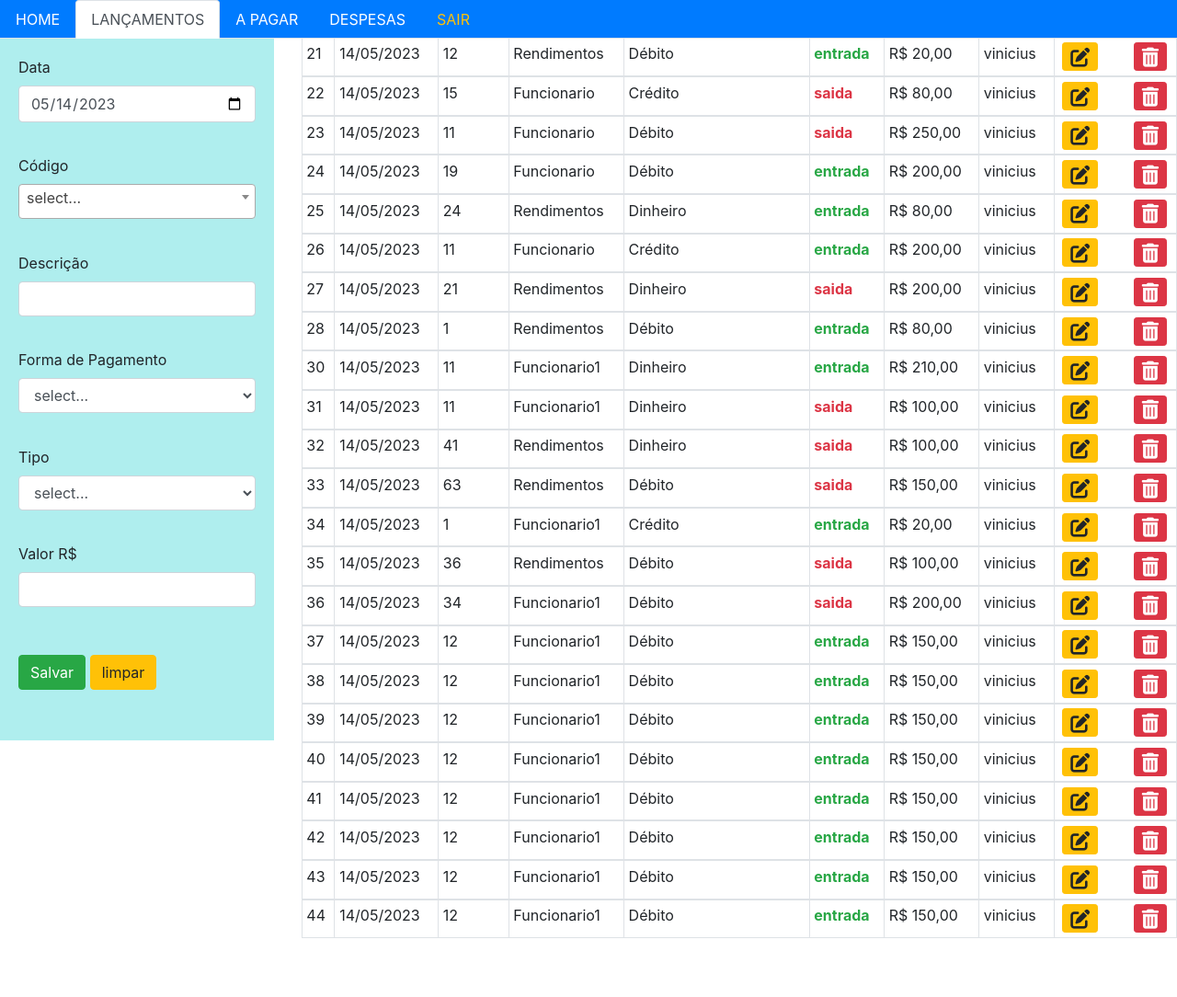
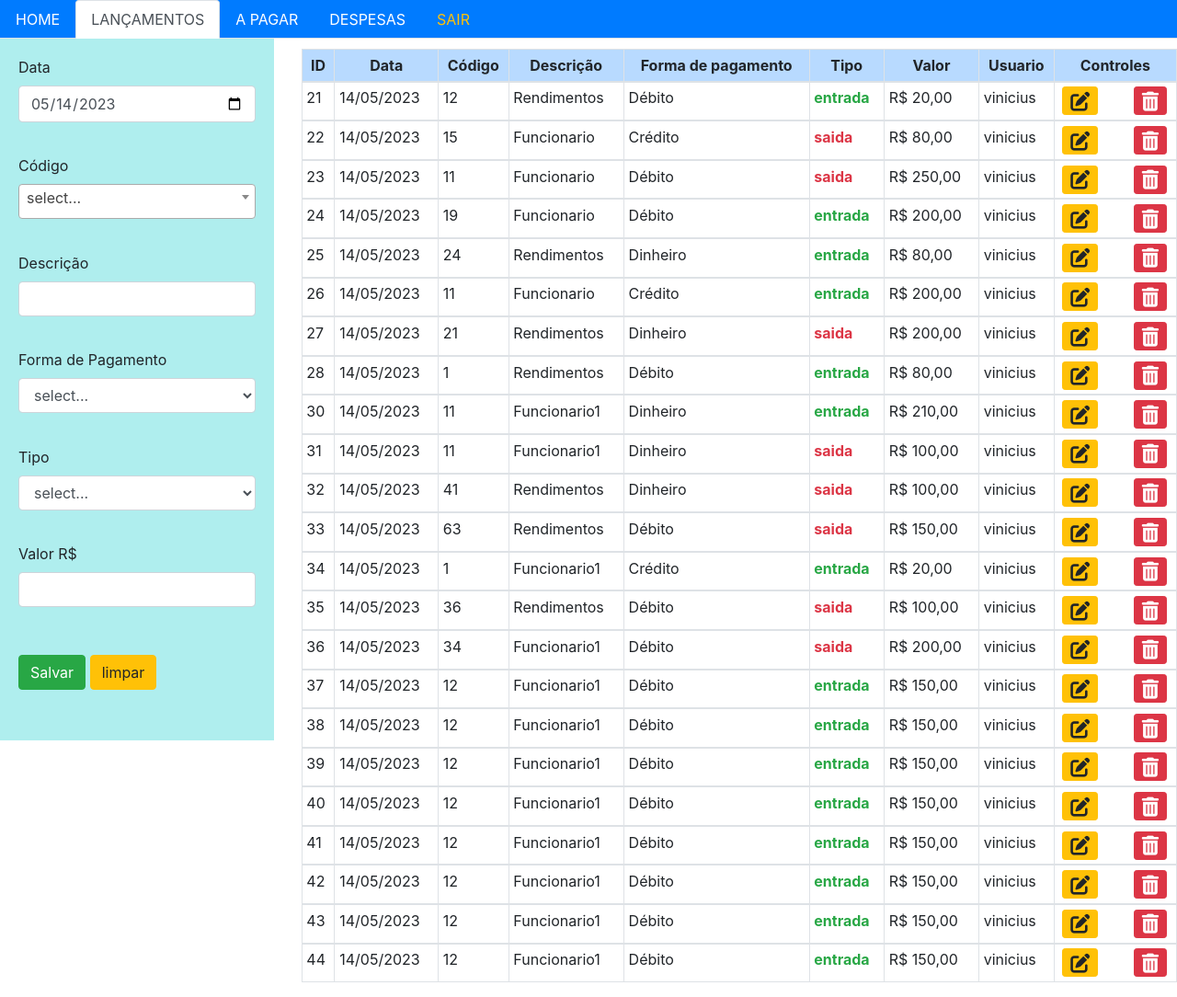
Before and after one commit to BrunoTdC/espetomadeira_concluido, a Flask app: page /lancamentos.html in a window 1280 px wide. Shown: the whole page at 92% size. Before the commit the page ends 1020 px from the top, so only its background shows below. Run offline with Flask 2, Linux system fonts and the light colour scheme; a user stored in the database is signed in; data comes from the database, SQL or seed files in the repository; some libraries are stand-ins or nearby versions.

Commit message:
espetomadeira

```diff
--- a/templates/lancamentos.html
+++ b/templates/lancamentos.html
@@ -213,7 +213,7 @@
           <!--FIM DO FORMULÁRIO-->
         </div>
         <div class="col-9">
-          <table  class="table table-bordered table-sm table-hover">
+          <table  class="table table-bordered table-sm table-hover mt-5">
             <thead class="text-center table-primary">
               <tr>
                 <th>ID</th>
```
